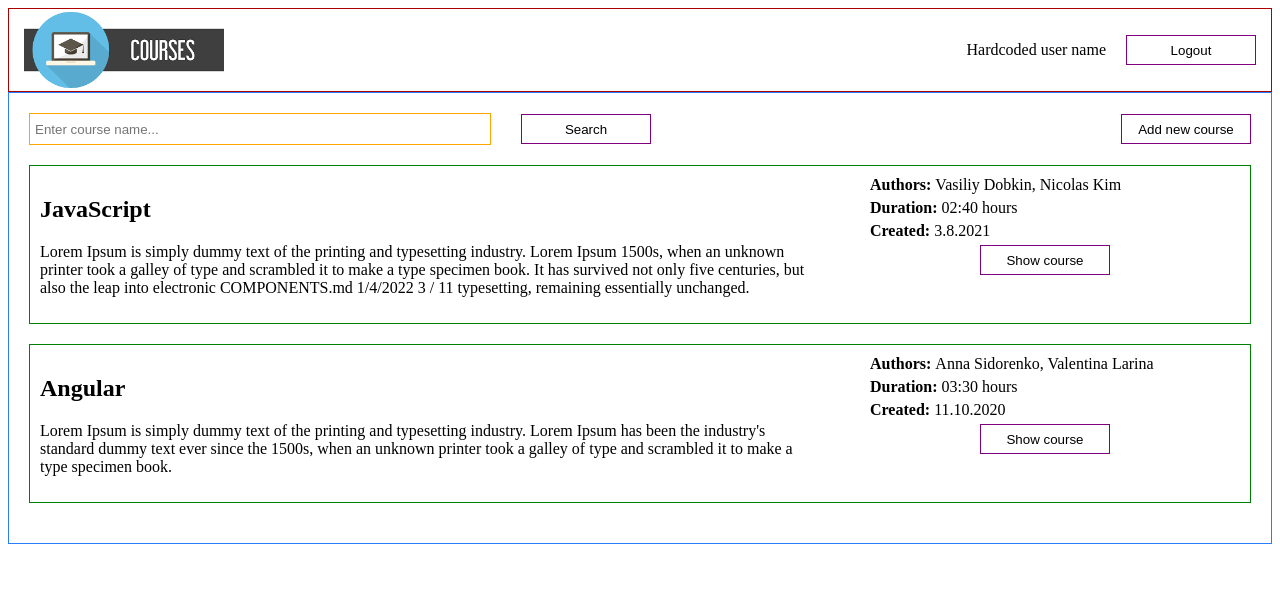
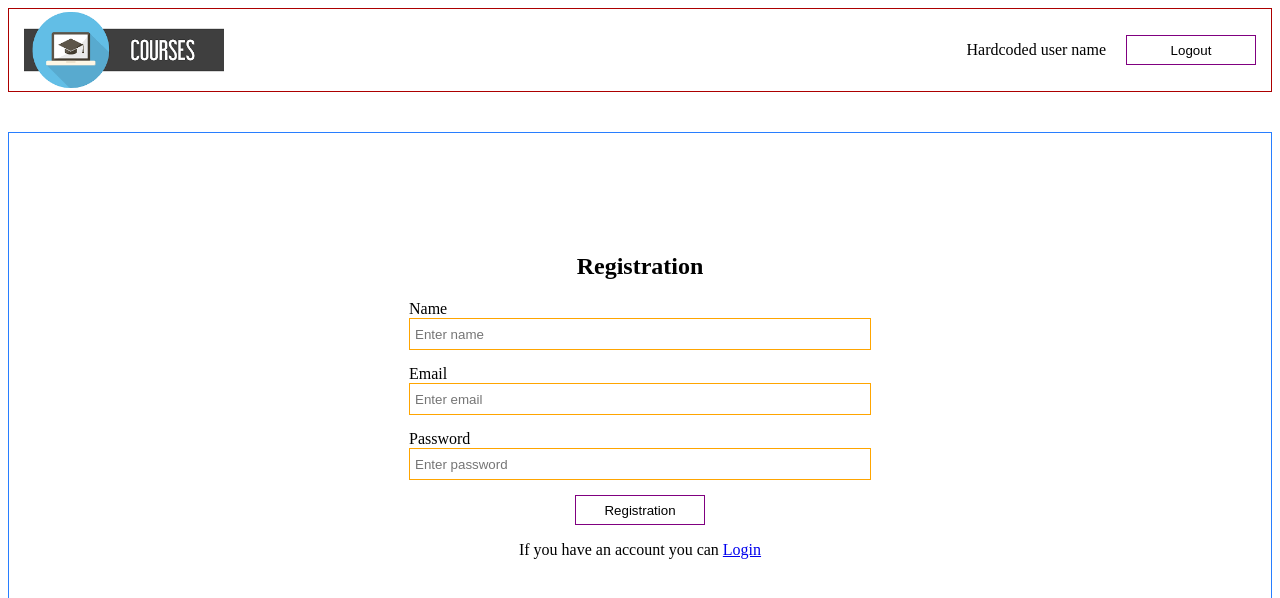
Before and after one commit to RuisuLee/courses-app, a React (Create React App) app: page /registration in a window 1280 px wide. Shown: the top 598 px of the page. Built offline with nearby package versions, Linux system fonts and the light colour scheme.

Commit message:
feat(task-2): add course info component; implement router

```diff
--- a/package.json
+++ b/package.json
@@ -6,6 +6,7 @@
     "formik": "^2.2.9",
     "react": "^17.0.2",
     "react-dom": "^17.0.2",
+    "react-router-dom": "^6.2.1",
     "react-scripts": "5.0.0",
     "yup": "^0.32.11"
   },
--- a/src/App.tsx
+++ b/src/App.tsx
@@ -1,30 +1,35 @@
-import { useState } from 'react';
+import {
+  BrowserRouter as Router,
+  Routes,
+  Route,
+  Navigate,
+} from 'react-router-dom';
 
 import { Courses } from './components/Courses/Courses';
 import { CreateCourse } from './components/CreateCourse/CreateCourse';
+import { ErrorPage } from './components/ErrorPage/ErrorPage';
 import { Header } from './components/Header/Header';
+import { Registration } from './components/Registration/Registration';
 
 import './App.scss';
+import { Login } from './components/Login/Login';
+import { CourseInfo } from './components/CourseInfo/CourseInfo';
 
 function App() {
-  const [isCreateCourse, setIsCreateCourse] = useState(false);
-
-  const onAddNewCourse = () => {
-    setIsCreateCourse(true);
-  };
-
-  const onCreateNewCourse = () => {
-    setIsCreateCourse(false);
-  };
-
   return (
     <div className='App'>
       <Header />
-      {isCreateCourse ? (
-        <CreateCourse createNewCourse={onCreateNewCourse} />
-      ) : (
-        <Courses addNewCourse={onAddNewCourse} />
-      )}
+      <Router>
+        <Routes>
+          <Route path='/' element={<Navigate to='/courses' />}></Route>
+          <Route path='/registration' element={<Registration />}></Route>
+          <Route path='/login' element={<Login />}></Route>
+          <Route path='/courses' element={<Courses />}></Route>
+          <Route path='/courses/:courseId' element={<CourseInfo />}></Route>
+          <Route path='/courses/add' element={<CreateCourse />}></Route>
+          <Route path='*' element={<ErrorPage />}></Route>
+        </Routes>
+      </Router>
     </div>
   );
 }
--- /dev/null
+++ b/src/components/CourseInfo/CourseInfo.scss
@@ -0,0 +1,27 @@
+@import '../../styles/mixins.scss';
+
+.course-info {
+  display: flex;
+  flex-direction: column;
+  align-items: center;
+  padding: 20px 40px;
+  margin-top: 40px;
+  border: 1px solid rgb(40, 126, 255);
+
+  @include element(back) {
+    align-self: flex-start;
+    & a {
+      color: black;
+      text-decoration: none;
+    }
+  }
+
+  @include element(content-wrapper) {
+    display: flex;
+  }
+
+  @include element(description) {
+    width: 70%;
+    margin-right: 100px;
+  }
+}
--- /dev/null
+++ b/src/components/CourseInfo/CourseInfo.tsx
@@ -0,0 +1,61 @@
+import { useEffect, useState } from 'react';
+import { Link, useParams } from 'react-router-dom';
+
+import { mockedCoursesList } from '../../constants';
+import { getAuthors } from '../../helpers/authors';
+import { getFormattedDate } from '../../helpers/dateGenerator';
+import { getFormattedDuration } from '../../helpers/pipeDuration';
+import { ICourse } from '../../models/Course';
+
+import './CourseInfo.scss';
+
+const defauldCourse: ICourse = {
+  id: '',
+  title: '',
+  description: '',
+  duration: 0,
+  creationDate: '',
+  authors: [],
+};
+
+export function CourseInfo() {
+  const { courseId } = useParams();
+  const [course, setCourse] = useState<ICourse>(defauldCourse);
+  useEffect(() => {
+    const findedCourse = mockedCoursesList.find(
+      (course) => course.id === courseId
+    );
+    if (findedCourse) setCourse(findedCourse);
+  }, [courseId]);
+  return (
+    <div className='course-info'>
+      <header className='course-info__back'>
+        <Link to='/courses'>{'< Back to courses'}</Link>
+      </header>
+      <h1 className='course-info__title'>{course.title}</h1>
+      <main className='course-info__content-wrapper'>
+        <section className='course-info__description'>
+          {course.description}
+        </section>
+        <aside>
+          <div>
+            <b>ID: </b>
+            {course.id}
+          </div>
+          <div>
+            <b>Duration: </b>
+            {getFormattedDuration(course.duration)}
+          </div>
+          <div>
+            <b>Created: </b>
+            {getFormattedDate(course.creationDate)}
+          </div>
+          <div>
+            <b>Authors: </b>
+            {getAuthors(course.authors)}
+          </div>
+        </aside>
+      </main>
+    </div>
+  );
+}
--- a/src/components/Courses/Courses.tsx
+++ b/src/components/Courses/Courses.tsx
@@ -1,4 +1,5 @@
 import { useState } from 'react';
+import { useNavigate } from 'react-router-dom';
 
 import { Button } from '../../common/Button/Button';
 import { CourseCard } from './components/CourseCard/CourseCard';
@@ -10,11 +11,7 @@ import { ICourse } from '../../models/Course';
 
 import './Courses.scss';
 
-interface ICoursesProps {
-  addNewCourse: () => void;
-}
-
-export function Courses({ addNewCourse }: ICoursesProps) {
+export function Courses() {
   const [courses, setCourses] = useState<Array<ICourse>>(mockedCoursesList);
 
   const onSearch = (value: string) => {
@@ -31,6 +28,8 @@ export function Courses({ addNewCourse }: ICoursesProps) {
 
     setCourses(findedCourses);
   };
+
+  const navigate = useNavigate();
   return (
     <section className='courses'>
       <nav className='search-bar'>
@@ -39,7 +38,9 @@ export function Courses({ addNewCourse }: ICoursesProps) {
           className='search-bar__button'
           buttonText={ADD_NEW_COURSE_BUTTON_TEXT}
           buttonType='button'
-          onClick={addNewCourse}
+          onClick={() => {
+            navigate('/courses/add');
+          }}
         />
       </nav>
       <main>
--- a/src/components/Courses/components/CourseCard/CourseCard.tsx
+++ b/src/components/Courses/components/CourseCard/CourseCard.tsx
@@ -1,3 +1,4 @@
+import { useNavigate } from 'react-router-dom';
 import { Button } from '../../../../common/Button/Button';
 
 import {
@@ -20,7 +21,7 @@ interface ICourseProps {
 }
 
 export function CourseCard({ course }: ICourseProps) {
-  const showCourse = () => {};
+  const navigate = useNavigate();
   return (
     <div className='course-card'>
       <section className='course-card__title-section'>
@@ -46,7 +47,9 @@ export function CourseCard({ course }: ICourseProps) {
           className='course-card__additional-info-button'
           buttonText={SHOW_COURSE_BUTTON_TEXT}
           buttonType='button'
-          onClick={showCourse}
+          onClick={() => {
+            navigate(`/courses/${course.id}`);
+          }}
         />
       </section>
     </div>
--- a/src/components/CreateCourse/CreateCourse.tsx
+++ b/src/components/CreateCourse/CreateCourse.tsx
@@ -2,6 +2,7 @@ import { Formik } from 'formik';
 import * as Yup from 'yup';
 import { ICourse } from '../../models/Course';
 import { v4 as uuidv4 } from 'uuid';
+import { useNavigate } from 'react-router-dom';
 
 import {
   CreateCourseForm,
@@ -38,13 +39,10 @@ const init: ICreateCourseFormValues = {
   authors: [],
 };
 
-interface ICreateCourseProps {
-  createNewCourse: () => void;
-}
+export function CreateCourse() {
+  const navigate = useNavigate();
 
-export function CreateCourse({ createNewCourse }: ICreateCourseProps) {
   const onSubmit = (inputCourse: ICreateCourseFormValues) => {
-    console.log(inputCourse);
     const course: ICourse = {
       id: uuidv4(),
       creationDate: new Date().toLocaleDateString('en-US'),
@@ -56,7 +54,8 @@ export function CreateCourse({ createNewCourse }: ICreateCourseProps) {
       }),
     };
     mockedCoursesList.push(course);
-    createNewCourse();
+
+    navigate('/courses');
   };
 
   return (
--- /dev/null
+++ b/src/components/ErrorPage/ErrorPage.tsx
@@ -0,0 +1,3 @@
+export function ErrorPage() {
+  return <div> Can not find the page</div>;
+}
--- /dev/null
+++ b/src/components/Login/Login.scss
@@ -0,0 +1,22 @@
+@import '../../styles/mixins.scss';
+
+.login-wrapper {
+  display: flex;
+  flex-direction: column;
+  justify-content: center;
+  align-items: center;
+  border: 1px solid rgb(40, 126, 255);
+  padding: 100px;
+  margin-top: 40px;
+}
+
+.login {
+  display: flex;
+  flex-direction: column;
+  justify-content: center;
+  align-items: center;
+
+  @include element(input) {
+    margin-bottom: 15px;
+  }
+}
--- /dev/null
+++ b/src/components/Login/Login.tsx
@@ -0,0 +1,48 @@
+import { Formik } from 'formik';
+import { Link } from 'react-router-dom';
+
+import { Button } from '../../common/Button/Button';
+import { Input } from '../../common/Input/Input';
+
+import './Login.scss';
+
+const init = {
+  email: '',
+  password: '',
+};
+
+export function Login() {
+  const onSubmit = () => {};
+  return (
+    <section className='login-wrapper'>
+      <h1>Login</h1>
+      <Formik initialValues={init} onSubmit={onSubmit}>
+        {(props) => (
+          <form onSubmit={props.handleSubmit} className='login'>
+            <Input
+              name='email'
+              labelText='Email'
+              placeholdetText='Enter email'
+              className='login__input'
+            ></Input>
+            <Input
+              name='password'
+              labelText='Password'
+              placeholdetText='Enter password'
+              className='login__input'
+            ></Input>
+            <Button
+              buttonText='Login'
+              buttonType='submit'
+              className='login__button'
+            ></Button>
+          </form>
+        )}
+      </Formik>
+      <p>
+        If you not have an account you can{' '}
+        <Link to='/registration'>Register</Link>
+      </p>
+    </section>
+  );
+}
--- /dev/null
+++ b/src/components/Registration/Registration.scss
@@ -0,0 +1,22 @@
+@import '../../styles/mixins.scss';
+
+.registration-wrapper {
+  display: flex;
+  flex-direction: column;
+  justify-content: center;
+  align-items: center;
+  border: 1px solid rgb(40, 126, 255);
+  padding: 100px;
+  margin-top: 40px;
+}
+
+.registration {
+  display: flex;
+  flex-direction: column;
+  justify-content: center;
+  align-items: center;
+
+  @include element(input) {
+    margin-bottom: 15px;
+  }
+}
--- /dev/null
+++ b/src/components/Registration/Registration.tsx
@@ -0,0 +1,54 @@
+import { Formik } from 'formik';
+import { Link } from 'react-router-dom';
+
+import { Button } from '../../common/Button/Button';
+import { Input } from '../../common/Input/Input';
+
+import './Registration.scss';
+
+const init = {
+  name: '',
+  email: '',
+  password: '',
+};
+
+export function Registration() {
+  const onSubmit = () => {};
+  return (
+    <section className='registration-wrapper'>
+      <h1>Registration</h1>
+      <Formik initialValues={init} onSubmit={onSubmit}>
+        {(props) => (
+          <form onSubmit={props.handleSubmit} className='registration'>
+            <Input
+              name='name'
+              labelText='Name'
+              placeholdetText='Enter name'
+              className='registration__input'
+            ></Input>
+            <Input
+              name='email'
+              labelText='Email'
+              placeholdetText='Enter email'
+              className='registration__input'
+            ></Input>
+            <Input
+              name='password'
+              labelText='Password'
+              placeholdetText='Enter password'
+              className='registration__input'
+            ></Input>
+            <Button
+              buttonText='Registration'
+              buttonType='submit'
+              className='registration__button'
+            ></Button>
+          </form>
+        )}
+      </Formik>
+      <p>
+        If you have an account you can <Link to='/login'>Login</Link>
+      </p>
+    </section>
+  );
+}
```
Also changed, not shown: 1 other file (tests, documents, lock files or other folders).
